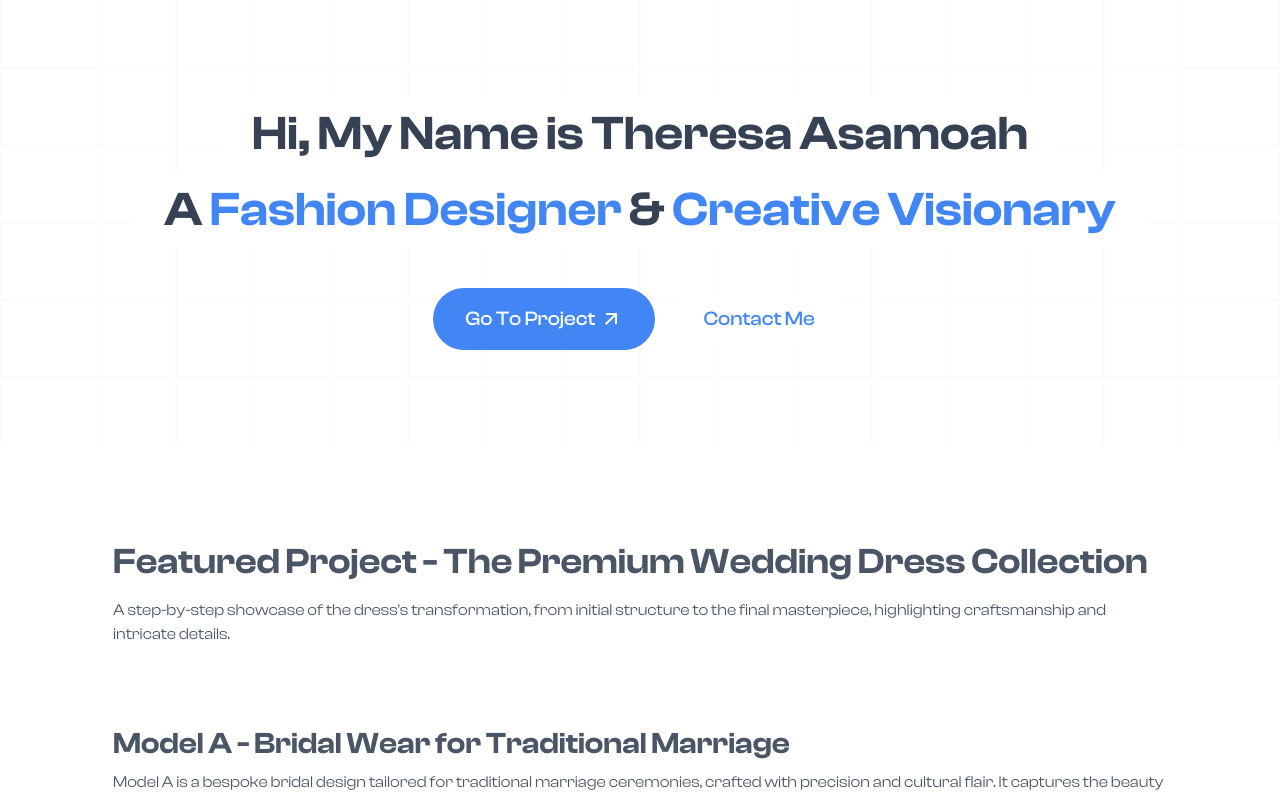
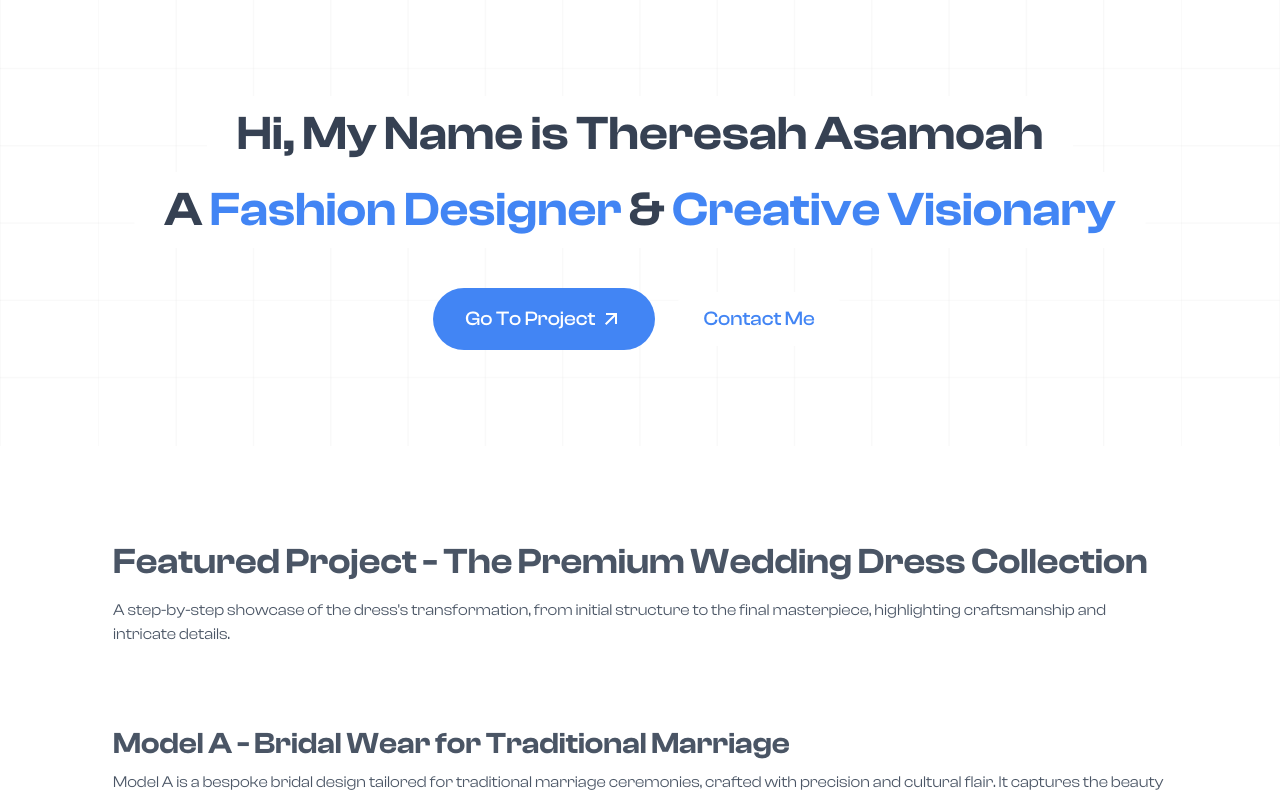
Before and after one commit to alhassan50/thessy, a Next.js app: page / in a window 1280 px wide. Shown: the top 798 px of the page. Built offline with nearby package versions, Linux system fonts and the light colour scheme.

Commit message:
Update name

```diff
--- a/src/app/home/components/Contact.tsx
+++ b/src/app/home/components/Contact.tsx
@@ -4,7 +4,7 @@ import Section from "./Section";
 const contacts = [
   { Icon: Call, title: "Phone Call", label: "+233 24 847 2601" },
   { Icon: WhatsApp, title: "WhatsApp", label: "+233 24 847 2601" },
-  { Icon: Facebook, title: "Facebook", label: "Theresah Asamoah" },
+  { Icon: Facebook, title: "Facebook", label: "Theresahh Asamoah" },
   { Icon: Tiktok, title: "TikTok", label: "@mamathess2" },
 ];
 
--- a/src/app/home/components/Hero.tsx
+++ b/src/app/home/components/Hero.tsx
@@ -8,7 +8,7 @@ export default function Hero() {
       {/* Hero Text Content */}
       <div className="">
         <h1 className="inline-block text-4xl bg-white py-2 px-8 rounded-full font-semibold text-gray-700 leading-tight">
-          Hi, My Name is Theresa Asamoah
+          Hi, My Name is Theresah Asamoah
         </h1>
         <br />
         <h1 className="bg-white py-2 px-8 inline-block rounded-full text-4xl font-semibold text-gray-700 leading-tight">
--- a/src/app/layout.tsx
+++ b/src/app/layout.tsx
@@ -10,9 +10,9 @@ import "./globals.css";
 
 
 export const metadata: Metadata = {
-  title: "Theresa Asamoah | Fashion Designer & Creative Visionary",
+  title: "Theresah Asamoah | Fashion Designer & Creative Visionary",
   description:
-    "This is the portfolio of Theresa Asamoah - a creative and detail-oriented professional showcasing expertise in design, development, and innovative digital experiences. Discover projects that blend aesthetics with functionality. Let's create something amazing together!",
+    "This is the portfolio of Theresah Asamoah - a creative and detail-oriented professional showcasing expertise in design, development, and innovative digital experiences. Discover projects that blend aesthetics with functionality. Let's create something amazing together!",
 };
 
 export default function RootLayout({
```
Also changed, not shown: public/assets/wedding-dresses/model d/1f.jpeg (added), public/assets/wedding-dresses/model d/1f.jpg (deleted).
